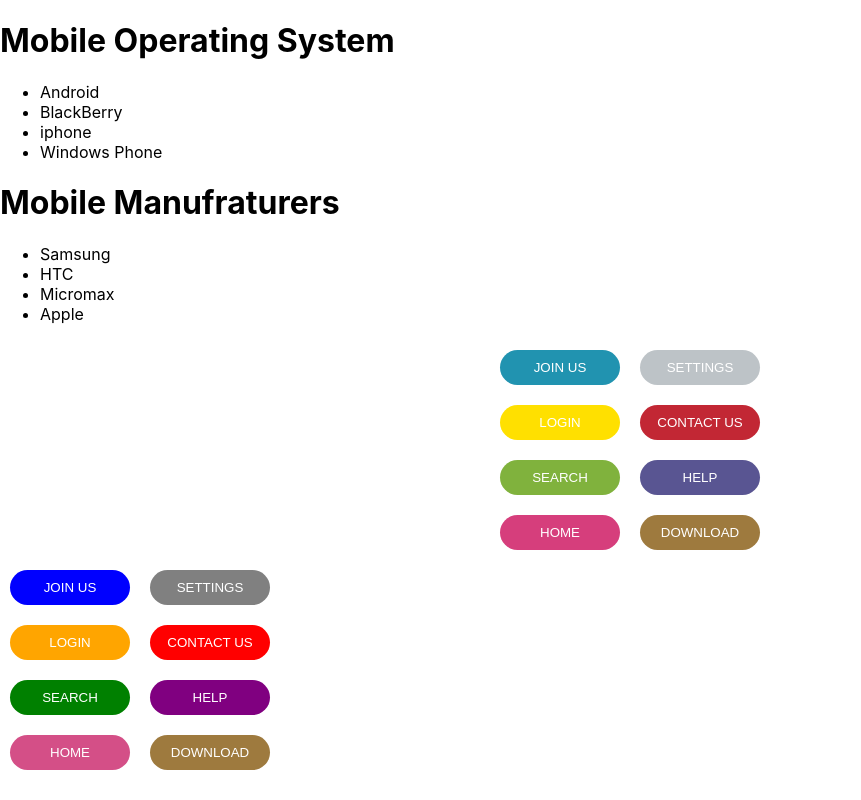
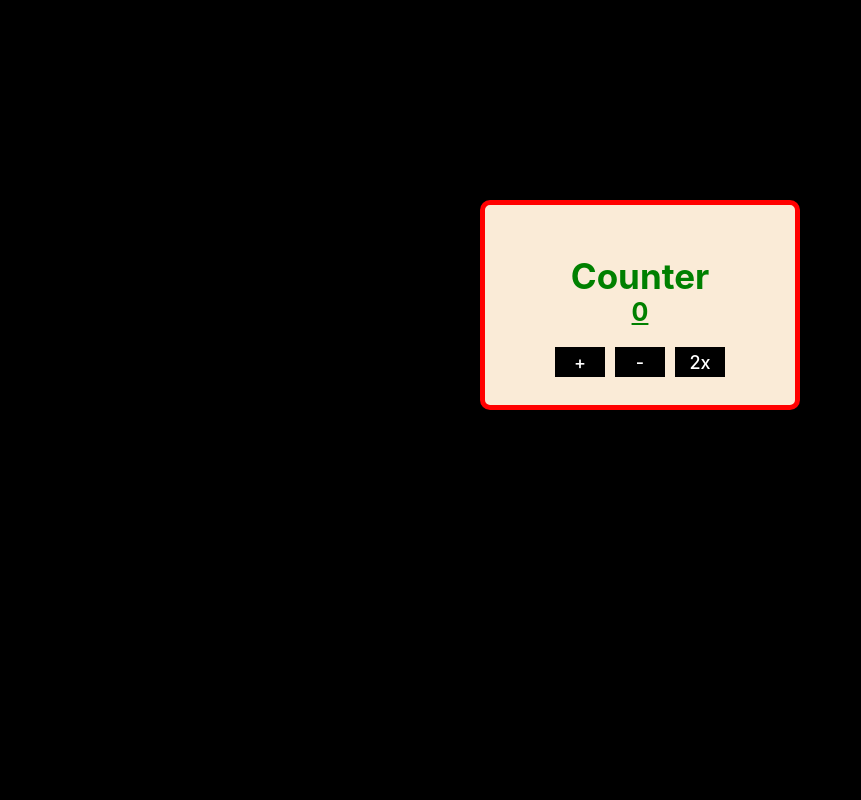
Before and after one commit to suranaarpit/arpit_fw16_156, a React (Create React App) app in the folder unit-4/fw16_156/: page / in a window 1280 px wide. Shown: the whole page, without its empty margins (0-861 px from the left). Built offline with nearby package versions, Linux system fonts and the light colour scheme.

Commit message:
Day 2 Counter

```diff
--- a/unit-4/fw16_156/src/App.js
+++ b/unit-4/fw16_156/src/App.js
@@ -2,12 +2,14 @@
 import './App.css';
 import Day1 from './sprint-1/day-1/Day1';
 import Day1_2 from './sprint-1/day-1/Day1-2';
+import Day2 from "./sprint-1/day-2/Day2"
 
 function App() {
   return (
     <>
-      <Day1 ></Day1>
-      <Day1_2 ></Day1_2>
+      {/* <Day1 ></Day1>
+      <Day1_2 ></Day1_2> */}
+      <Day2></Day2>
     </>
   );
 }
--- /dev/null
+++ b/unit-4/fw16_156/src/sprint-1/day-2/Counter/Counter.css
@@ -0,0 +1,54 @@
+* {
+  margin: 0;
+  padding: 0;
+}
+body {
+  background-color: black;
+}
+.mainDiv {
+  border: 5px solid red;
+  width: fit-content;
+  height: 100px;
+  margin: auto;
+  margin-top: 200px;
+  padding: 50px;
+  background-color: antiquewhite;
+  border-radius: 10px;
+}
+
+#counterHead {
+  /* margin-top: 200px; */
+  /* margin-left: 700px; */
+  text-align: center;
+  font-size: 35px;
+  color: green;
+  font-family: -apple-system, BlinkMacSystemFont, "Segoe UI", Roboto, Oxygen,
+    Ubuntu, Cantarell, "Open Sans", "Helvetica Neue", sans-serif;
+}
+#counterValue {
+  text-align: center;
+  font-size: 25px;
+  color: orangered;
+  text-decoration: underline;
+  font-family: -apple-system, BlinkMacSystemFont, "Segoe UI", Roboto, Oxygen,
+    Ubuntu, Cantarell, "Open Sans", "Helvetica Neue", sans-serif;
+}
+.btnDiv {
+  width: fit-content;
+  margin: auto;
+  display: flex;
+  gap: 10px;
+  padding: 20px;
+}
+button {
+  width: 50px;
+  height: 30px;
+  font-family: -apple-system, BlinkMacSystemFont, "Segoe UI", Roboto, Oxygen,
+    Ubuntu, Cantarell, "Open Sans", "Helvetica Neue", sans-serif;
+  font-size: 18px;
+  font-weight: 500;
+  cursor: pointer;
+  color: white;
+  background-color: black;
+  border: none;
+}
--- /dev/null
+++ b/unit-4/fw16_156/src/sprint-1/day-2/Counter/Counter.jsx
@@ -0,0 +1,39 @@
+import { useState } from "react";
+import "./Counter.css";
+
+const Func_Count = ({ value }) => {
+  const [count, setCount] = useState(value);
+
+  const handleClick = (value) => {
+    setCount((pastCount) => pastCount + value);
+  };
+
+  const doubleCount = (value) => {
+    setCount((pastCount) => pastCount * value);
+  };
+
+  let changeColor;
+  count % 2 == 1 ? (changeColor = "red") : (changeColor = "green");
+
+  return (
+    <>
+      <div className="mainDiv">
+        <h1 id="counterHead">Counter</h1>
+        <h3 style={{ color: changeColor }} id="counterValue">{count}</h3>
+        <div className="btnDiv">
+          <button id="btnOne" onClick={() => handleClick(1)}>
+            +
+          </button>
+          <button id="btnTwo" onClick={() => handleClick(-1)}>
+            -
+          </button>
+          <button id="btnThree" onClick={() => doubleCount(2)}>
+            2x
+          </button>
+        </div>
+      </div>
+    </>
+  );
+};
+
+export { Func_Count };
--- /dev/null
+++ b/unit-4/fw16_156/src/sprint-1/day-2/Day2.jsx
@@ -0,0 +1,11 @@
+import React from "react";
+import { Func_Count } from "./Counter/Counter";
+
+const Day2 = () => {
+  return (
+    <>
+      <Func_Count value={0}></Func_Count>
+    </>
+  );
+};
+export default Day2
```
